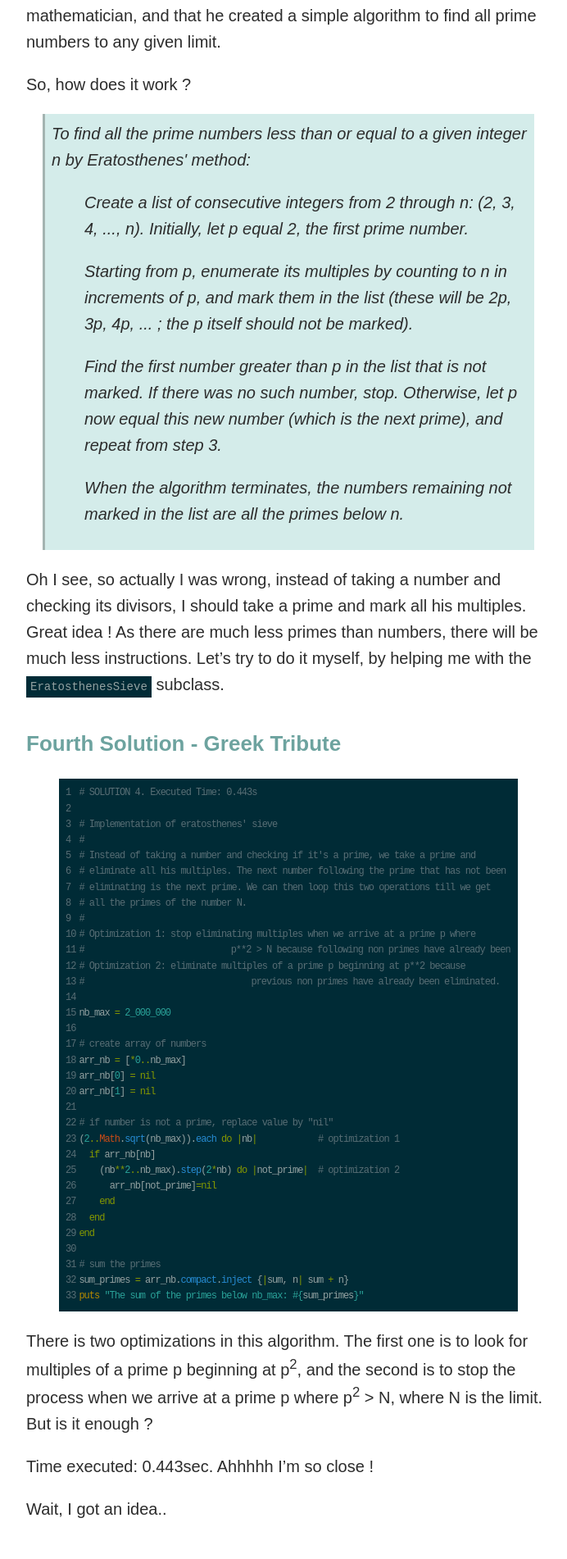
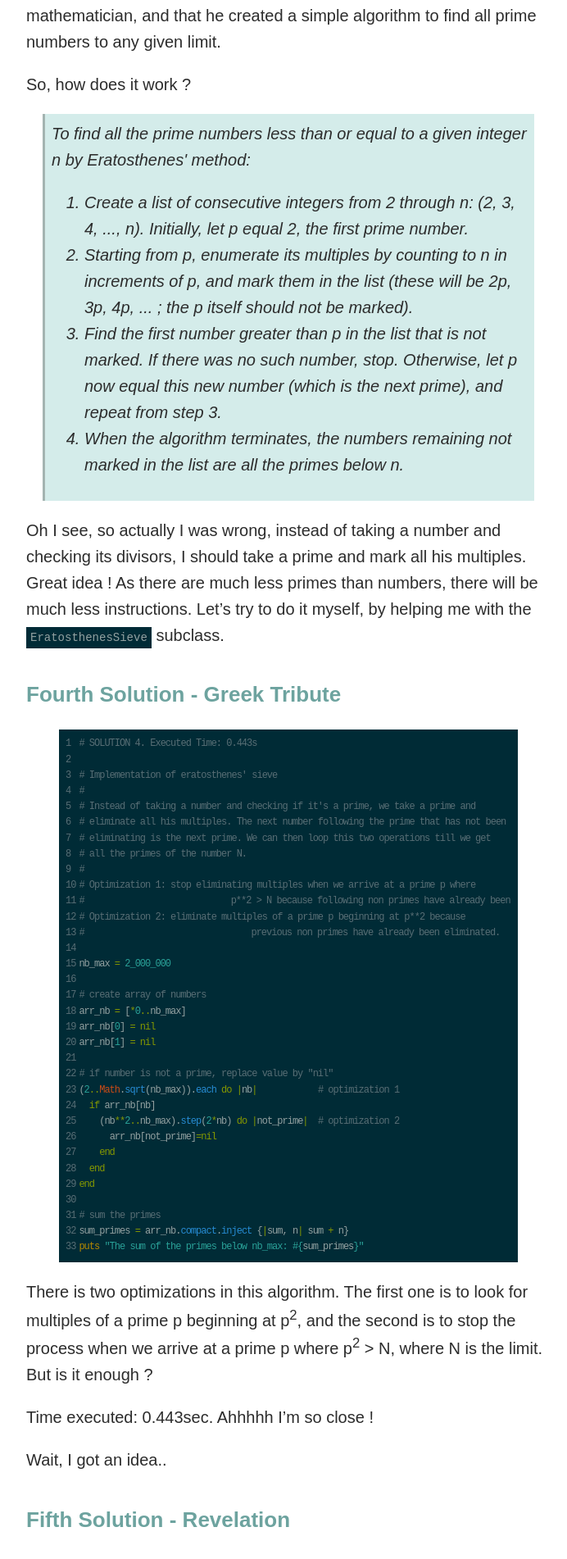
Before and after one commit to florianmainguy/florianmainguy.github.io, a Jekyll site: the page built from _posts/2015-08-28-sum-of-prime-numbers-program-optimization.markdown, in a window 1280 px wide. Shown: the part 4443-6345 px from the top of the page at 82% size, without its empty margins (288-980 px from the left). Built offline with Jekyll 4.4.1, drawn with Linux system fonts in a browser that asks for light colours.

Commit message:
restructuration

```diff
--- a/_posts/2015-08-28-sum-of-prime-numbers-program-optimization.markdown
+++ b/_posts/2015-08-28-sum-of-prime-numbers-program-optimization.markdown
@@ -169,11 +169,13 @@ So, how does it work ?
 
 <div class="blockquote">
 <p>To find all the prime numbers less than or equal to a given integer n by Eratosthenes' method:
-<ol>Create a list of consecutive integers from 2 through n: (2, 3, 4, ..., n).
-Initially, let p equal 2, the first prime number.</ol>
-<ul>Starting from p, enumerate its multiples by counting to n in increments of p, and mark them in the list (these will be 2p, 3p, 4p, ... ; the p itself should not be marked).</ul>
-<ul>Find the first number greater than p in the list that is not marked. If there was no such number, stop. Otherwise, let p now equal this new number (which is the next prime), and repeat from step 3.</ul>
-<ul>When the algorithm terminates, the numbers remaining not marked in the list are all the primes below n.</ul></p>
+<ol>
+<li>Create a list of consecutive integers from 2 through n: (2, 3, 4, ..., n).
+Initially, let p equal 2, the first prime number.</li>
+<li>Starting from p, enumerate its multiples by counting to n in increments of p, and mark them in the list (these will be 2p, 3p, 4p, ... ; the p itself should not be marked).</li>
+<li>Find the first number greater than p in the list that is not marked. If there was no such number, stop. Otherwise, let p now equal this new number (which is the next prime), and repeat from step 3.</li>
+<li>When the algorithm terminates, the numbers remaining not marked in the list are all the primes below n.</li>
+</ol></p>
 </div>
 
 Oh I see, so actually I was wrong, instead of taking a number and checking its divisors, I should take a prime and mark all his multiples. Great idea ! As there are much less primes than numbers, there will be much less instructions. Let's try to do it myself, by helping me with the <code class="highlight">EratosthenesSieve</code> subclass.
```
